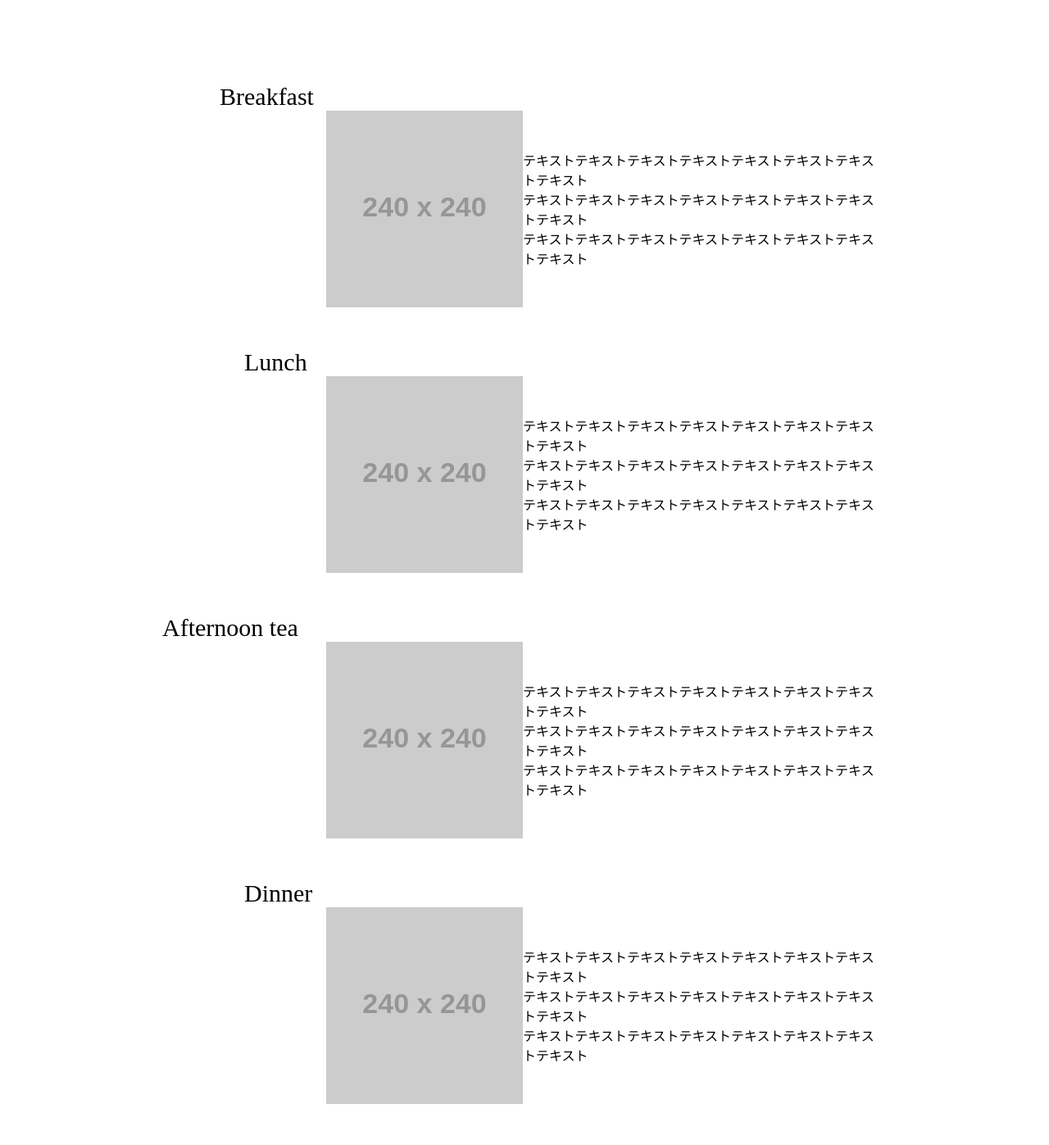
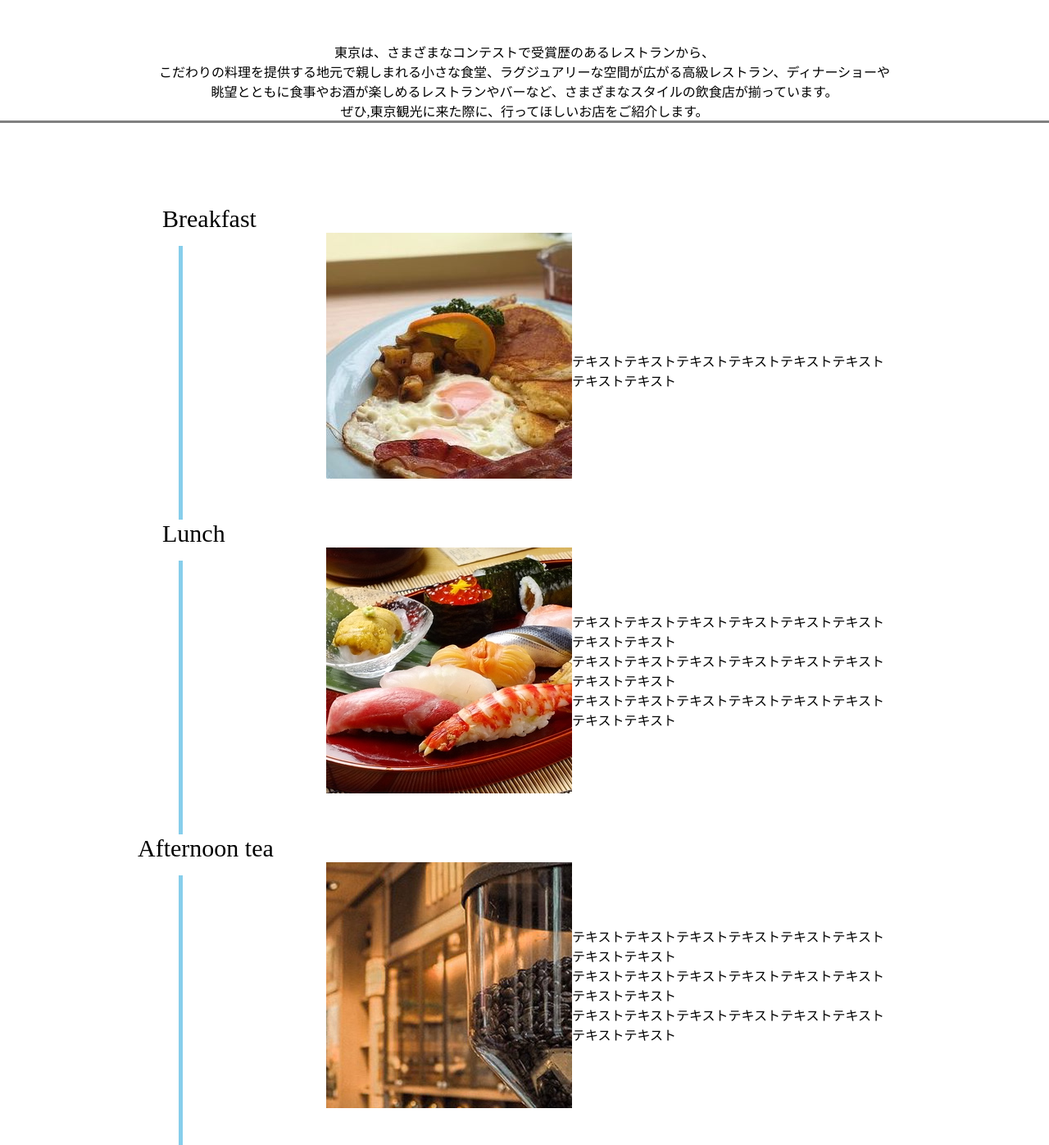
Before and after one commit to fujikoaya/pairwork1, a plain HTML site: page index.html in a window 1280 px wide. Shown: the part 1403-2800 px from the top of the page at 82% size. Before the commit the page ends 2770 px from the top, so only its background shows below. Drawn offline with nearby package versions, Linux system fonts and the light colour scheme; placeholder pictures from the web are drawn by us; a web font is replaced by a local one.

Commit message:
img追加しました。

```diff
--- a/index.html
+++ b/index.html
@@ -47,17 +47,24 @@
 
   <div class="food&gourmet">
     <div class="container">
-      <img src="https://placehold.jp/400x300.png" alt="">
+      <img src="./Tokyo-images/travelguide_123_mv.jpeg" alt="">
       <h1 id="syokugurume">食＆グルメ</h1>
+    </div>
+    <div class="inform">
+      <p>東京は、さまざまなコンテストで受賞歴のあるレストランから、
+        <br>こだわりの料理を提供する地元で親しまれる小さな食堂、ラグジュアリーな空間が広がる高級レストラン、ディナーショーや
+        <br>眺望とともに食事やお酒が楽しめるレストランやバーなど、さまざまなスタイルの飲食店が揃っています。
+        <br>ぜひ,東京観光に来た際に、行ってほしいお店をご紹介します。
+      </p>
     </div>
     <ul class="timeline">
       <li>
         <dl>
           <dt id="breakfast">Breakfast</dt>
           <div class="gohan">
-            <img src="https://placehold.jp/240x240.png" alt="">
-            <dd>テキストテキストテキストテキストテキストテキストテキストテキスト
-              <br>テキストテキストテキストテキストテキストテキストテキストテキスト
+            <img src="./Tokyo-images/morning.jpeg" alt="">
+            <dd>
+              <br>
               <br>テキストテキストテキストテキストテキストテキストテキストテキスト
             </dd>
           </div>
@@ -68,7 +75,8 @@
         <dl>
           <dt id="lunch">Lunch</dt>
           <div class="gohan">
-            <img src="https://placehold.jp/240x240.png" alt="">
+
+            <img src="./Tokyo-images/lunch.jpeg" alt="" >
             <dd>テキストテキストテキストテキストテキストテキストテキストテキスト
               <br>テキストテキストテキストテキストテキストテキストテキストテキスト
               <br>テキストテキストテキストテキストテキストテキストテキストテキスト
@@ -81,7 +89,7 @@
         <dl>
           <dt id="afternoontea">Afternoon tea</dt>
           <div class="gohan">
-            <img src="https://placehold.jp/240x240.png" alt="">
+            <img src="./Tokyo-images/afternoontea1.jpeg" alt="">
             <dd>テキストテキストテキストテキストテキストテキストテキストテキスト
               <br>テキストテキストテキストテキストテキストテキストテキストテキスト
               <br>テキストテキストテキストテキストテキストテキストテキストテキスト
@@ -94,7 +102,7 @@
         <dl>
           <dt id="dinner">Dinner</dt>
           <div class="gohan">
-            <img src="https://placehold.jp/240x240.png" alt="">
+            <img src="./Tokyo-images/dinner5.jpeg" alt="">
             <dd>テキストテキストテキストテキストテキストテキストテキストテキスト
               <br>テキストテキストテキストテキストテキストテキストテキストテキスト
               <br>テキストテキストテキストテキストテキストテキストテキストテキスト
--- a/style.css
+++ b/style.css
@@ -92,8 +92,9 @@ header{
 /* ここからあやちゃん */
 .container img{
     margin-top: 200px;
-    width: 1500px;
+     width: 1500px;
     height: 600px;
+    background-size: cover;
 }
 
 .container{
@@ -108,7 +109,11 @@ header{
     font-weight: bold;
     color: white;
 }
-
+p{
+    text-align: center;
+    margin-top: 50px;
+    border-bottom: 3px solid gray;
+}
 .gohan{
     display: flex;
     justify-content: space-around;
@@ -125,24 +130,23 @@ dd{
 }
 
 dt{
-    margin-left: 150px;
+    margin-left: 120px;
     margin-top: 50px;
     font-size: 30px;
 }
 
 #breakfast{
     margin-top: 100px;
-    margin-left: 220px;
+    margin-left: 150px;
 }
 
 #lunch{
-    margin-left: 250px;
+    margin-left: 150px;
 }
 
 #dinner{
-    margin-left: 250px;
+    margin-left: 150px;
 }
-
 .time li{
     /* position: relative; */
     list-style: none;
@@ -156,18 +160,19 @@ li{
 }
 .boder-line{
     position: absolute;
-    left: 24%;
-    top: 20%;
+    left: 17%;
+    top: 15%;
     width: 5px;
-    height: 0;
+    height: 100%;
     background-color: skyblue;
+
 }
 .time-line::after{
     content: absolute;
     top: 0;
     left: 0;
     width: 10px;
-    height: 10px;
+    /* height: 10px; */
     background-color: red;
-
+    border-radius: 50%;
 }
```
Also changed, not shown: Tokyo-images/afternoontea.jpeg (added), Tokyo-images/afternoontea1.jpeg (added), Tokyo-images/dinner2.jpeg (added), Tokyo-images/dinner5.jpeg (added), Tokyo-images/lunch.jpeg (added), Tokyo-images/morning.jpeg (added), Tokyo-images/restaurant_sam2.jpeg (added), Tokyo-images/syokugurume1.jpg (added), Tokyo-images/travelguide_123_mv.jpeg (added), resutran.avif (added), resutran1.avif (added).
